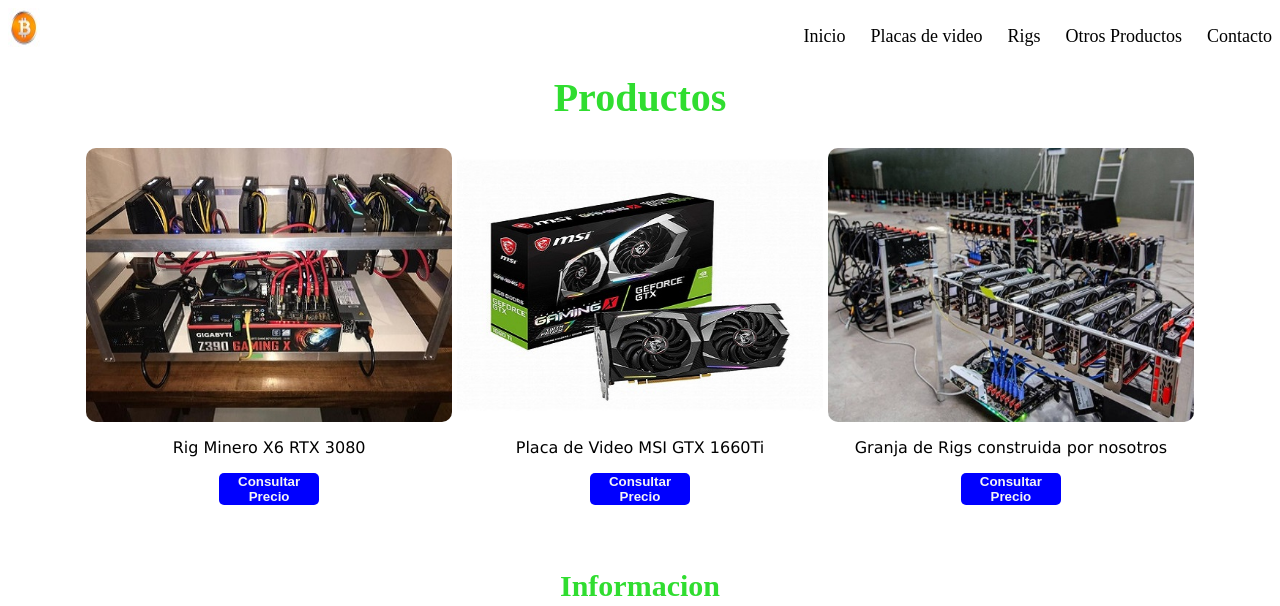
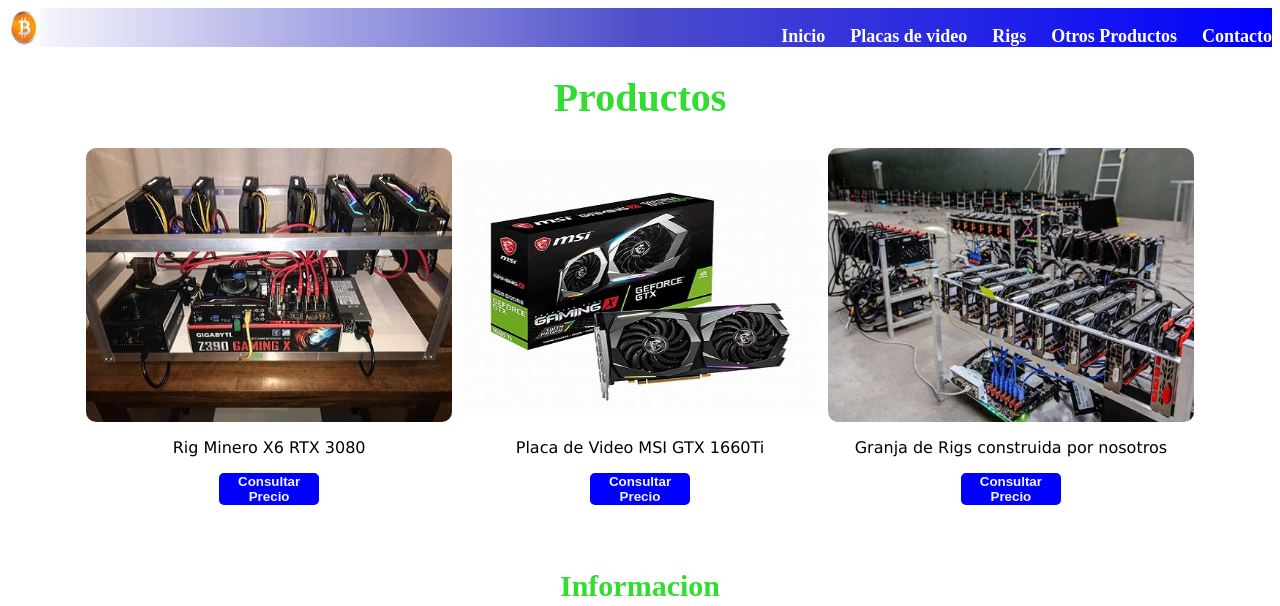
Before and after one commit to martintin112/repositorio_proyecto, a plain HTML site: page index.html in a window 1280 px wide. Shown: the top 606 px of the page. Drawn offline with Linux system fonts and the light colour scheme.

```diff
--- a/css/styles.css
+++ b/css/styles.css
@@ -22,16 +22,18 @@
     margin-bottom: 0px;
     height: 10%;
     font-size: 18px;
+    font-weight: bold;
 }
 .padreMenu{
     display: flex;
     flex-direction: row;
     justify-content: space-between;
     align-content: center;
+    background-image: linear-gradient(to right, white, rgb(77, 77, 202), blue);
 }
 .linksMenu{
     text-decoration: none;
-    color: black;
+    color: white;
     margin-left: 25px;
 }
 .Main {
```
